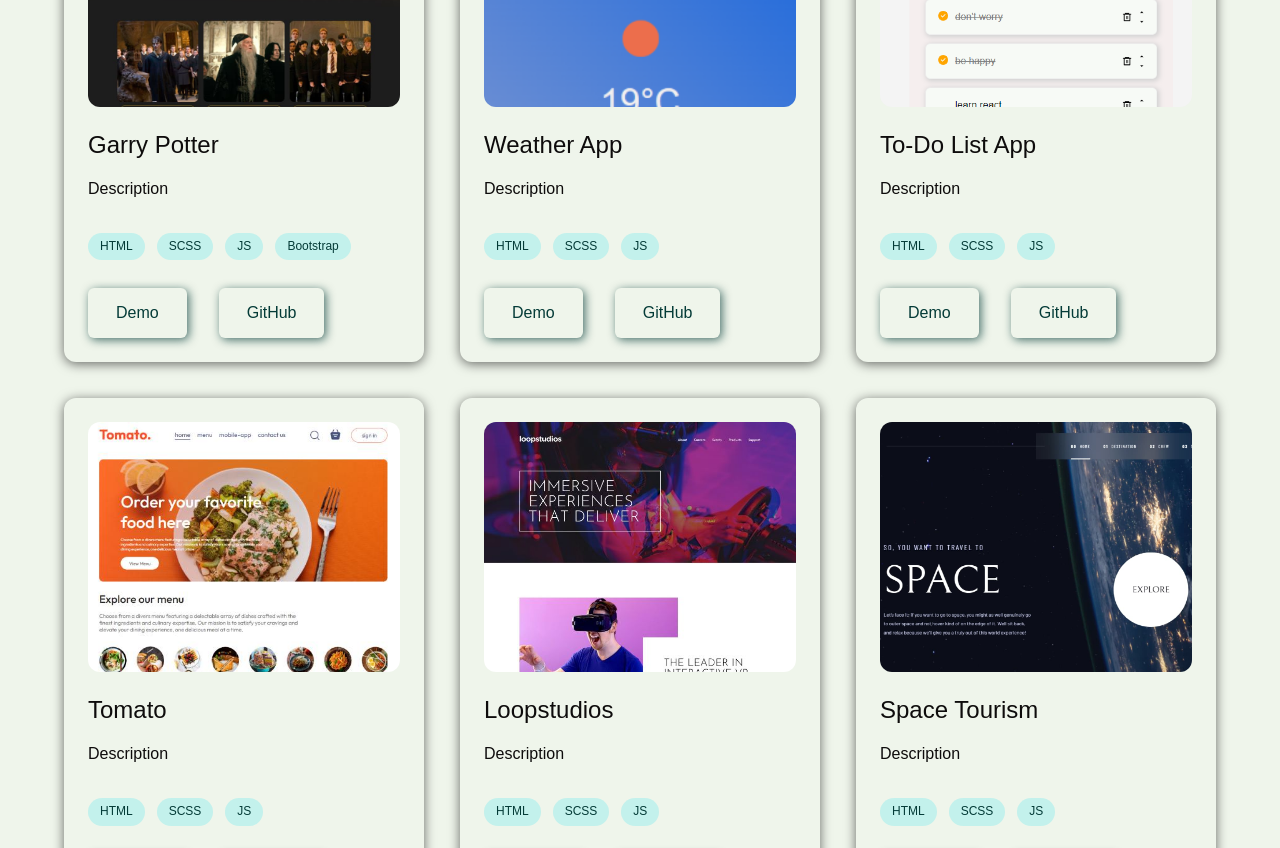
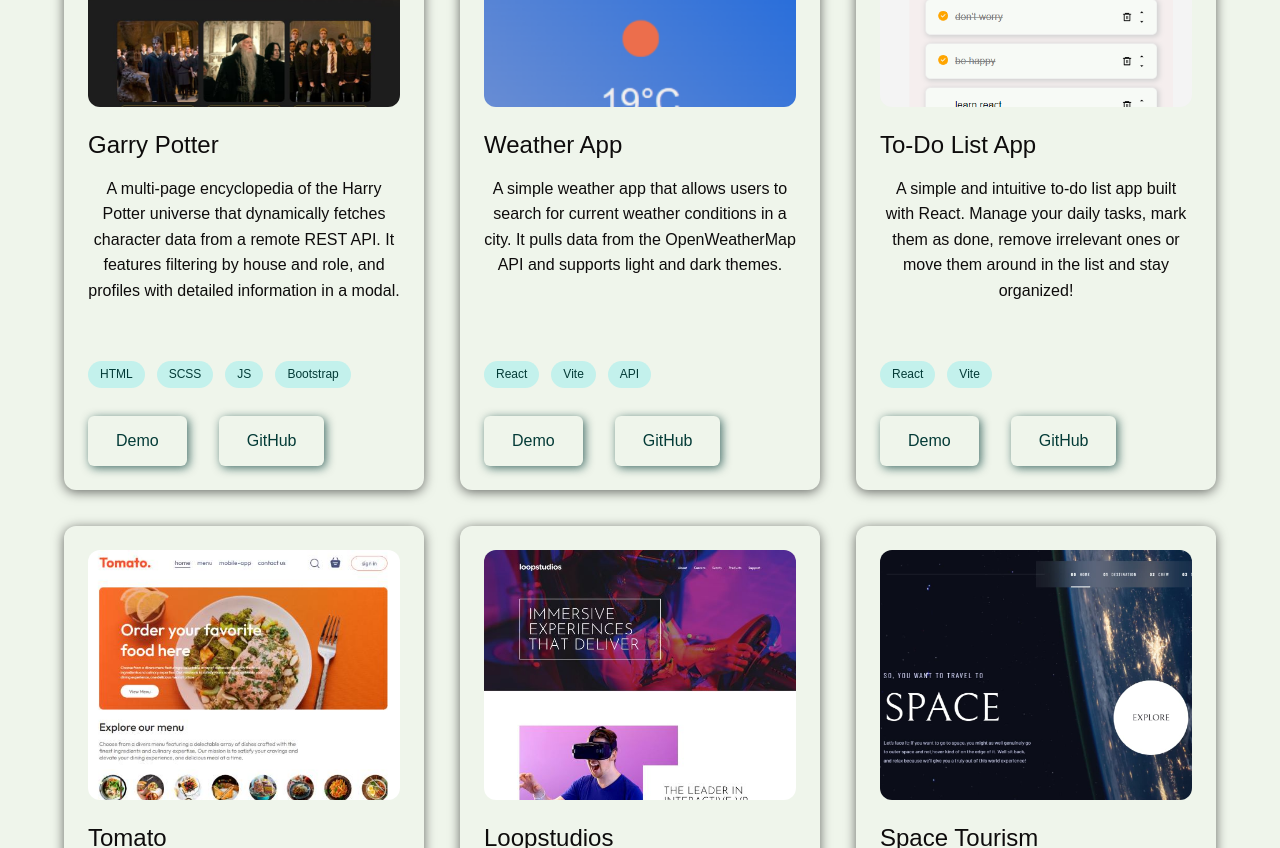
Before and after one commit to LenaM777/portfolio-olena, a React (Vite) app: page / in a window 1280 px wide. Shown: the part 1352-2200 px from the top of the page. Built offline with nearby package versions, Linux system fonts and the light colour scheme; a web font is replaced by a local one.

Commit message:
feat: Update Projects.json

```diff
--- a/public/data/projects.json
+++ b/public/data/projects.json
@@ -3,54 +3,54 @@
     "id": 1,
     "image": "./images/garry.jpg",
     "title": "Garry Potter",
-    "description": "Description",
+    "description": "A multi-page encyclopedia of the Harry Potter universe that dynamically fetches character data from a remote REST API. It features filtering by house and role, and profiles with detailed information in a modal.",
     "stack": ["HTML", "SCSS", "JS", "Bootstrap"],
-    "demo": "https://github.com",
-    "link": "https://github.com"
+    "demo": "https://harry-potter-olud.vercel.app/",
+    "link": "https://github.com/LenaM777/harry-potter"
   },
   {
     "id": 2,
     "image": "./images/weather.png",
     "title": "Weather App",
-    "description": "Description",
-    "stack": ["HTML", "SCSS", "JS"],
-    "demo": "#",
-    "link": "#"
+    "description": "A simple weather app that allows users to search for current weather conditions in a city. It pulls data from the OpenWeatherMap API and supports light and dark themes.",
+    "stack": ["React", "Vite", "API"],
+    "demo": "https://weather-app-react-2iu1.vercel.app/",
+    "link": "https://github.com/LenaM777/weather-app-react"
   },
   {
     "id": 3,
     "image": "./images/todo-list.png",
     "title": "To-Do List App",
-    "description": "Description",
-    "stack": ["HTML", "SCSS", "JS"],
-    "demo": "#",
-    "link": "#"
+    "description": "A simple and intuitive to-do list app built with React. Manage your daily tasks, mark them as done, remove irrelevant ones or move them around in the list and stay organized!",
+    "stack": ["React", "Vite"],
+    "demo": "https://todo-app-zeta-flame-62.vercel.app/",
+    "link": "https://github.com/LenaM777/todo-app"
   },
   {
     "id": 4,
     "image": "./images/tomato.jpg",
     "title": "Tomato",
-    "description": "Description",
-    "stack": ["HTML", "SCSS", "JS"],
-    "demo": "#",
-    "link": "#"
+    "description": "A simple and convenient food delivery app (frontend only) that allows you to browse the menu, filter dishes by category, has a functional shopping cart for adding a certain amount of products and ordering food from this app.",
+    "stack": ["React", "Vite"],
+    "demo": "https://tomato-delivery-sepia.vercel.app/",
+    "link": "https://github.com/LenaM777/tomato-delivery"
   },
   {
     "id": 5,
     "image": "./images/loopstudios.jpg",
     "title": "Loopstudios",
-    "description": "Description",
+    "description": "A modern VR studio single-page website featuring a flexible responsive layout. Built using Grid layout. It includes fluid, dynamic animations on interactive cards.",
     "stack": ["HTML", "SCSS", "JS"],
-    "demo": "#",
-    "link": "#"
+    "demo": "https://loopstudios-six-jade.vercel.app/",
+    "link": "https://github.com/LenaM777/loopstudios"
   },
   {
     "id": 6,
     "image": "./images/space-tourism.jpg",
     "title": "Space Tourism",
-    "description": "Description",
-    "stack": ["HTML", "SCSS", "JS"],
-    "demo": "#",
-    "link": "#"
+    "description": "A multi-page space tourism website featuring interactive tabbed navigation built with a strict focus on web accessibility (a11y) and keyboard navigation. Includes a fully responsive layout and dynamic data loading from a local JSON file.",
+    "stack": ["React", "Vite", "Framer Motion"],
+    "demo": "https://space-tourism-ten-kappa.vercel.app",
+    "link": "https://github.com/LenaM777/space-tourism"
   }
 ]
--- a/src/sections/Projects/Projects.scss
+++ b/src/sections/Projects/Projects.scss
@@ -11,6 +11,7 @@
   &__grid {
     display: grid;
     grid-template-columns: repeat(auto-fill, minmax(300px, 360px));
+    grid-auto-rows: 1fr;
     gap: 36px;
     padding-top: 40px;
     justify-content: center;
```
